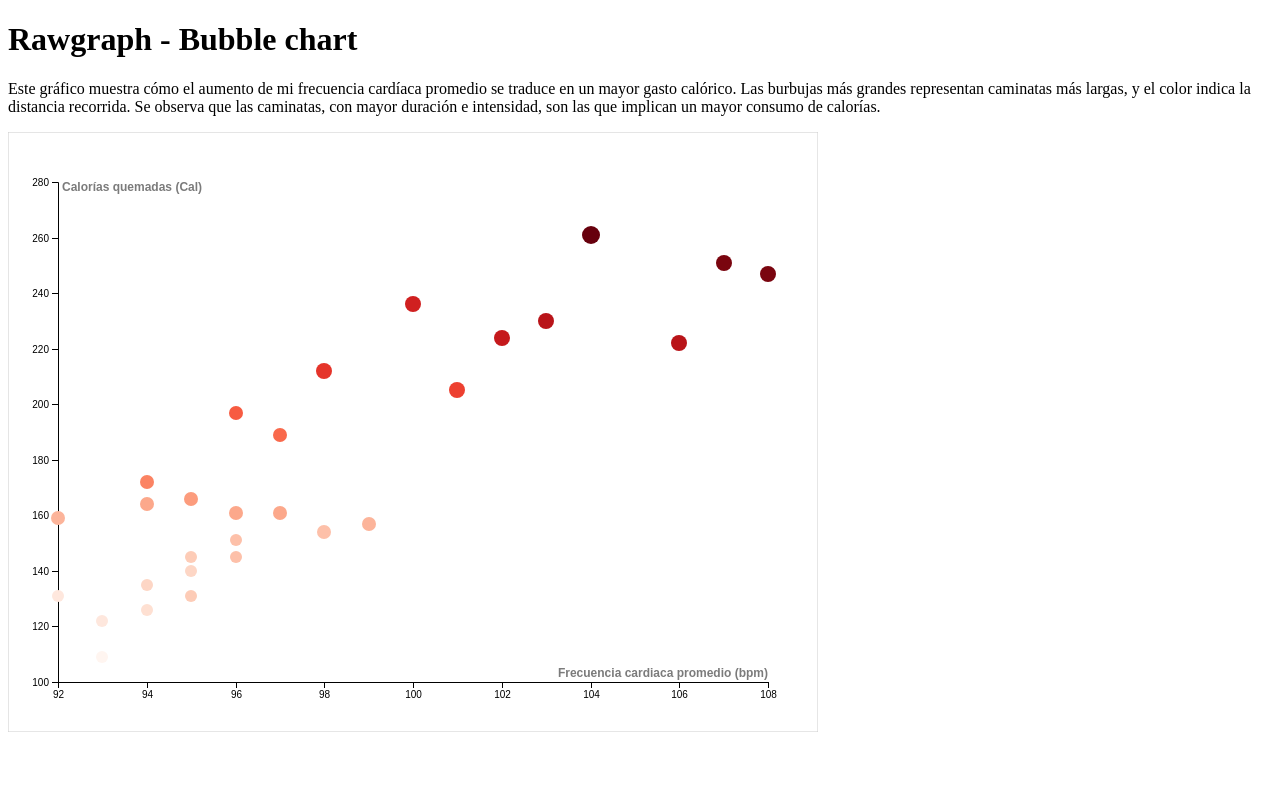
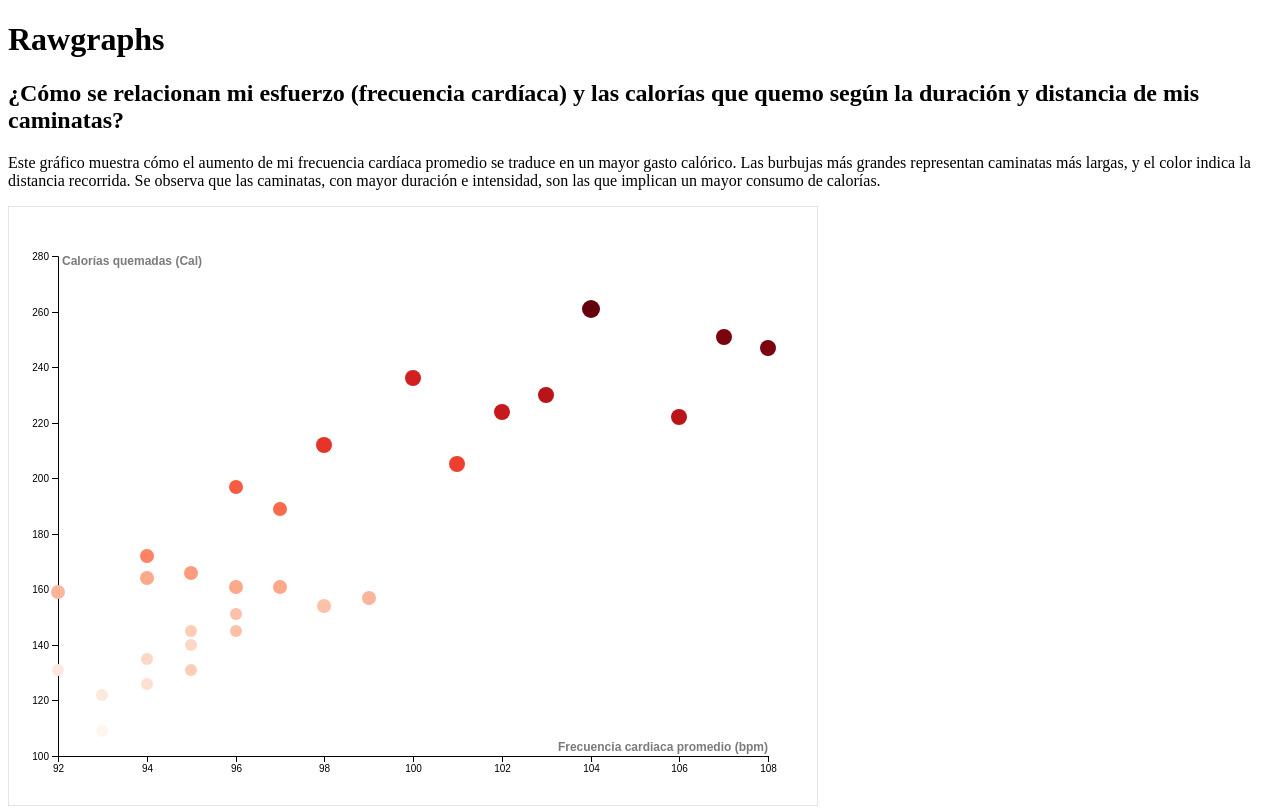
Before and after one commit to facufl23/infovis, a plain HTML site: page TP Datos Personales/index.html in a window 1280 px wide. Drawn offline with Linux system fonts and the light colour scheme.

Commit message:
Update index.html

```diff
--- a/TP Datos Personales/index.html
+++ b/TP Datos Personales/index.html
@@ -6,7 +6,8 @@
 </head>
 <body>
 
-  <h1>Rawgraph - Bubble chart</h1>
+  <h1>Rawgraphs</h1>
+  <h2>¿Cómo se relacionan mi esfuerzo (frecuencia cardíaca) y las calorías que quemo según la duración y distancia de mis caminatas?</h2>
   <p>Este gráfico muestra cómo el aumento de mi frecuencia cardíaca promedio se traduce en un mayor gasto calórico.
   Las burbujas más grandes representan caminatas más largas, y el color indica la distancia recorrida.
   Se observa que las caminatas, con mayor duración e intensidad, son las que implican un mayor consumo de calorías.</p>
```
